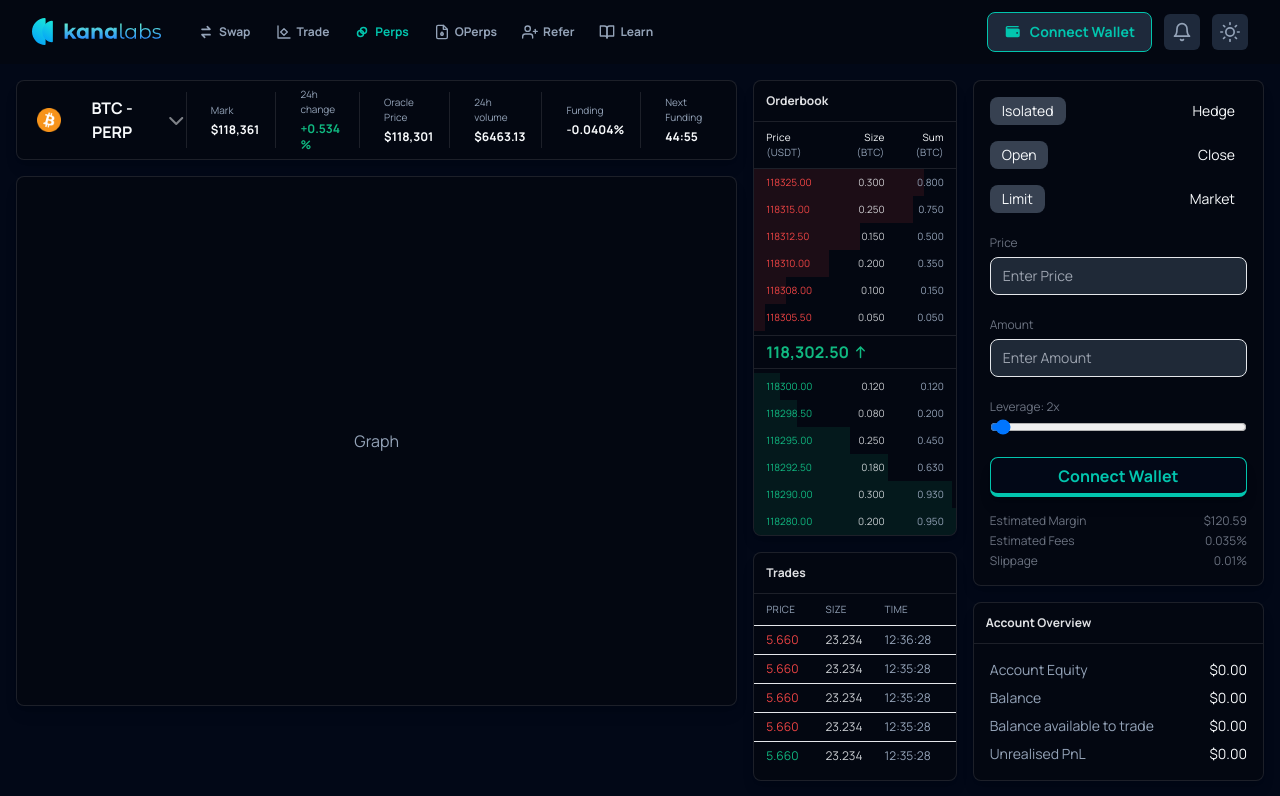
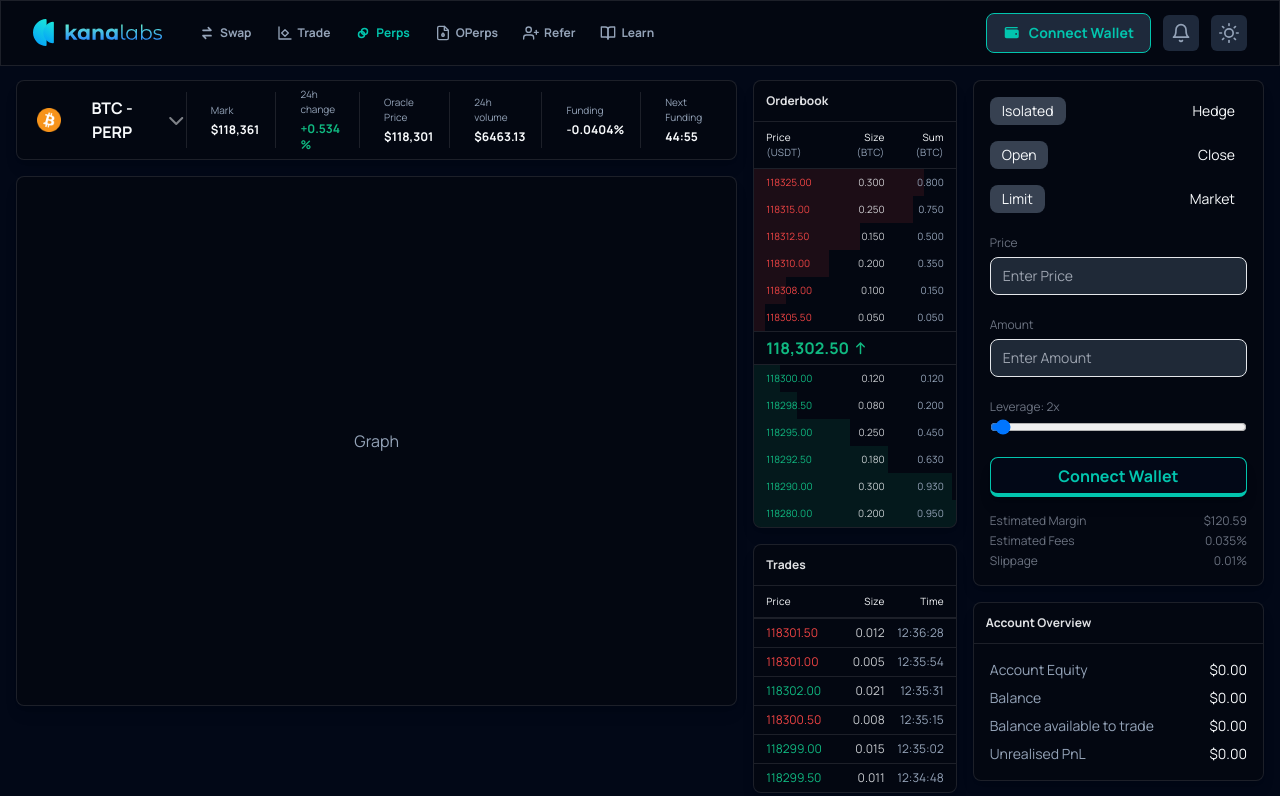
Before and after one commit to Sathyajhith-S-S/Kana-Labs, a React (Vite) app: page /perps in a window 1280 px wide. Shown: the top 796 px of the page. Built offline with nearby package versions, Linux system fonts and the light colour scheme.

Commit message:
trade panel changes

```diff
--- a/src/components/layout/Header.tsx
+++ b/src/components/layout/Header.tsx
@@ -30,7 +30,7 @@ export function Header() {
     const { theme, toggleTheme } = useTheme();
 
     return (
-        <header className="fixed top-0 left-0 right-0 bg-card backdrop-blur-sm z-50">
+        <header className="fixed top-0 left-0 right-0 bg-card backdrop-blur-sm z-50 border border-black/10 dark:border-white/10">
             <nav className=" px-4 sm:px-6 lg:px-8">
                 <div className="flex items-center justify-between h-16">
                     <div className="flex items-center gap-6">
--- a/src/components/perps/OrderBookPanel.tsx
+++ b/src/components/perps/OrderBookPanel.tsx
@@ -57,7 +57,7 @@ export function OrderbookPanel() {
                     <Row key={`a-${i}`} price={p} size={s} sum={sum} side="ask" maxSum={maxSum} />
                 ))}
 
-                <div className="flex items-center gap-1 px-3 py-1 my-1 border-y border-black/10 dark:border-white/10 text-md font-semibold text-emerald-500">
+                <div className="flex items-center gap-1 px-3 py-1 border-y border-black/10 dark:border-white/10 text-md font-semibold text-emerald-500">
                     <span>118,302.50</span>
                     <FontAwesomeIcon icon={faArrowUp} color="#10b981" size="xs" />
                 </div>
--- a/src/components/perps/TradesPanel.tsx
+++ b/src/components/perps/TradesPanel.tsx
@@ -7,30 +7,32 @@ type Trade = { price: number; size: number; time: string; side: Side };
 export function TradesPanel() {
     const rows = useMemo<Trade[]>(
         () => [
-            { price: 5.66, size: 23.234, time: "12:36:28", side: "sell" },
-            { price: 5.66, size: 23.234, time: "12:35:28", side: "sell" },
-            { price: 5.66, size: 23.234, time: "12:35:28", side: "sell" },
-            { price: 5.66, size: 23.234, time: "12:35:28", side: "sell" },
-            { price: 5.66, size: 23.234, time: "12:35:28", side: "buy" },
+            { price: 118301.50, size: 0.012, time: "12:36:28", side: "sell" },
+            { price: 118301.00, size: 0.005, time: "12:35:54", side: "sell" },
+            { price: 118302.00, size: 0.021, time: "12:35:31", side: "buy" },
+            { price: 118300.50, size: 0.008, time: "12:35:15", side: "sell" },
+            { price: 118299.00, size: 0.015, time: "12:35:02", side: "buy" },
+            { price: 118299.50, size: 0.011, time: "12:34:48", side: "buy" },
         ],
         []
     );
 
     return (
-        <CardShell title="Trades" className="flex-1">
-            <div className="grid grid-cols-3 text-[10px] uppercase tracking-wide text-muted-foreground px-3 py-2">
+        <CardShell title="Trades" className="flex flex-col">
+            <div className="grid grid-cols-3 text-[10px] tracking-wide px-3 py-2 border-b border-black/10 dark:border-white/10">
                 <div>Price</div>
-                <div>Size</div>
-                <div>Time</div>
+                <div className="text-right">Size</div>
+                <div className="text-right">Time</div>
             </div>
-            <div className="max-h-[160px] overflow-auto text-xs">
+
+            <div className="flex-grow overflow-auto text-xs">
                 {rows.map((r, i) => (
-                    <div key={i} className="grid grid-cols-3 px-3 py-1.5 border-t items-center">
+                    <div key={i} className="grid grid-cols-3 px-3 py-1.5 border-t border-black/10 dark:border-white/10 items-center">
                         <div className={r.side === "buy" ? "text-emerald-500 font-medium" : "text-red-500 font-medium"}>
-                            {r.price.toFixed(3)}
+                            {r.price.toFixed(2)}
                         </div>
-                        <div className="text-foreground/80">{r.size.toFixed(3)}</div>
-                        <div className="text-muted-foreground">{r.time}</div>
+                        <div className="text-right text-foreground/80">{r.size.toFixed(3)}</div>
+                        <div className="text-right text-muted-foreground">{r.time}</div>
                     </div>
                 ))}
             </div>
--- a/src/components/ui/TokenInput.tsx
+++ b/src/components/ui/TokenInput.tsx
@@ -13,7 +13,7 @@ interface TokenInputProps {
 
 export function TokenInput({ label, chain, token, onTokenSelectClick, isFromInput, value, onValueChange }: TokenInputProps) {
     return (
-        <div className="bg-muted/60 p-4 rounded-xl space-y-2">
+        <div className="bg-muted/60 p-4 rounded-xl space-y-2 border border-black/10 dark:border-white/10">
             <div className="flex justify-between items-center">
                 <div>
                     <div className="flex text-sm">
@@ -39,7 +39,7 @@ export function TokenInput({ label, chain, token, onTokenSelectClick, isFromInpu
                 <Button
                     onClick={onTokenSelectClick}
                     variant="secondary"
-                    className="rounded-full shrink-0 flex items-center gap-2 p-2 pe-4"
+                    className="rounded-full shrink-0 flex items-center gap-2 p-2 pe-4 border border-black/10 dark:border-white/10"
                 >
                     <img src={token.logo} alt={token.name} className="w-8 h-8 rounded-full" />
                     <div className="flex flex-col items-start">
@@ -49,7 +49,7 @@ export function TokenInput({ label, chain, token, onTokenSelectClick, isFromInpu
                 </Button>
             </div>
 
-            <hr className="border-muted/50" />
+            <hr className="border border-black/5 dark:border-white/5" />
 
             <div className="flex justify-between items-center text-xs text-muted-foreground">
                 <span>USD 0</span>
--- a/src/pages/SwapPage.tsx
+++ b/src/pages/SwapPage.tsx
@@ -11,7 +11,7 @@ const SwapTypeTabs = ({ mode, onModeChange }: { mode: SwapMode; onModeChange: (m
     <div className="flex">
         <Button
             size="sm"
-            className={`me-2 flex-1 group ${mode === 'same-chain' ? 'text-foreground font-bold' : 'text-muted-foreground'}`}
+            className={`me-2 border border-black/10 dark:border-white/10 flex-1 group ${mode === 'same-chain' ? 'text-foreground font-bold' : 'text-muted-foreground'}`}
             variant={mode === 'same-chain' ? 'secondary' : 'ghost'}
             onClick={() => onModeChange('same-chain')}
         >
@@ -23,7 +23,7 @@ const SwapTypeTabs = ({ mode, onModeChange }: { mode: SwapMode; onModeChange: (m
         </Button>
         <Button
             size="sm"
-            className={`flex-1 group ${mode === 'cross-chain' ? 'text-foreground font-bold' : 'text-muted-foreground'}`}
+            className={`flex-1 border border-black/10 dark:border-white/10 group ${mode === 'cross-chain' ? 'text-foreground font-bold' : 'text-muted-foreground'}`}
             variant={mode === 'cross-chain' ? 'secondary' : 'ghost'}
             onClick={() => onModeChange('cross-chain')}
         >
@@ -40,7 +40,7 @@ const SwapDetailsAccordion = () => {
     const [isOpen, setIsOpen] = useState(false);
 
     return (
-        <div className="bg-card rounded-lg shadow-lg">
+        <div className="bg-card rounded-2xl shadow-2xl">
             <button
                 onClick={() => setIsOpen(!isOpen)}
                 className="w-full flex justify-between items-center p-3 text-sm font-medium"
@@ -57,7 +57,7 @@ const SwapDetailsAccordion = () => {
                     }`}
             >
                 <div className="p-3 mx-4 pt-0">
-                    <div className="border-t pt-3 space-y-3">
+                    <div className="border-t  border-black/10 dark:border-white/10 pt-3 space-y-3">
                         <div className="flex justify-between items-center text-sm">
                             <span className="text-muted-foreground">Slippage tolerance</span>
                             <div className="flex items-center gap-2">
@@ -120,7 +120,7 @@ export default function SwapPage() {
 
     return (
         <div className="container mx-auto flex flex-col items-center p-4">
-            <div className="w-full max-w-lg mx-auto bg-card rounded-2xl p-4 sm:p-6 space-y-6 shadow-lg">
+            <div className="w-full max-w-lg mx-auto bg-card rounded-2xl p-4 sm:p-6 space-y-6 shadow-lg border border-black/10 dark:border-white/10">
                 <SwapTypeTabs mode={swapMode} onModeChange={handleModeChange} />
                 <div className="flex items-center justify-between">
                     <h2 className="font-heading text-muted-foreground font-bold text-lg">
@@ -153,7 +153,7 @@ export default function SwapPage() {
                             onClick={handleSwap}
                             variant="secondary"
                             size="sm"
-                            className="group rounded-full p-2 h-auto w-auto"
+                            className="group rounded-full p-2 h-auto w-auto border border-black/10 dark:border-white/10"
                         >
                             <svg
                                 xmlns="http://www.w3.org/2000/svg"
@@ -190,7 +190,7 @@ export default function SwapPage() {
                     Swap now
                 </Button>
             </div>
-            <div className="w-full max-w-lg mx-auto mt-4">
+            <div className="w-full max-w-lg mx-auto mt-4 border border-black/10 dark:border-white/10 rounded-2xl">
                 <SwapDetailsAccordion />
             </div>
         </div>
```
